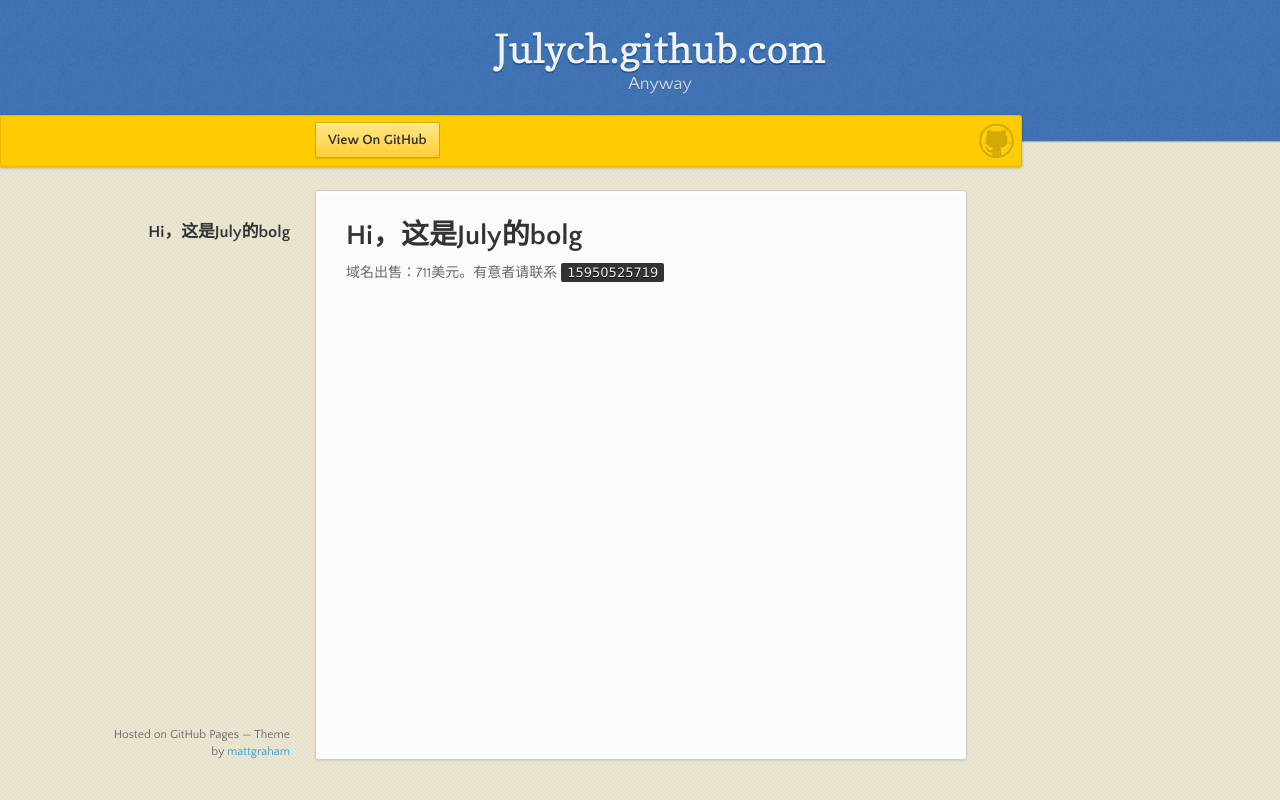
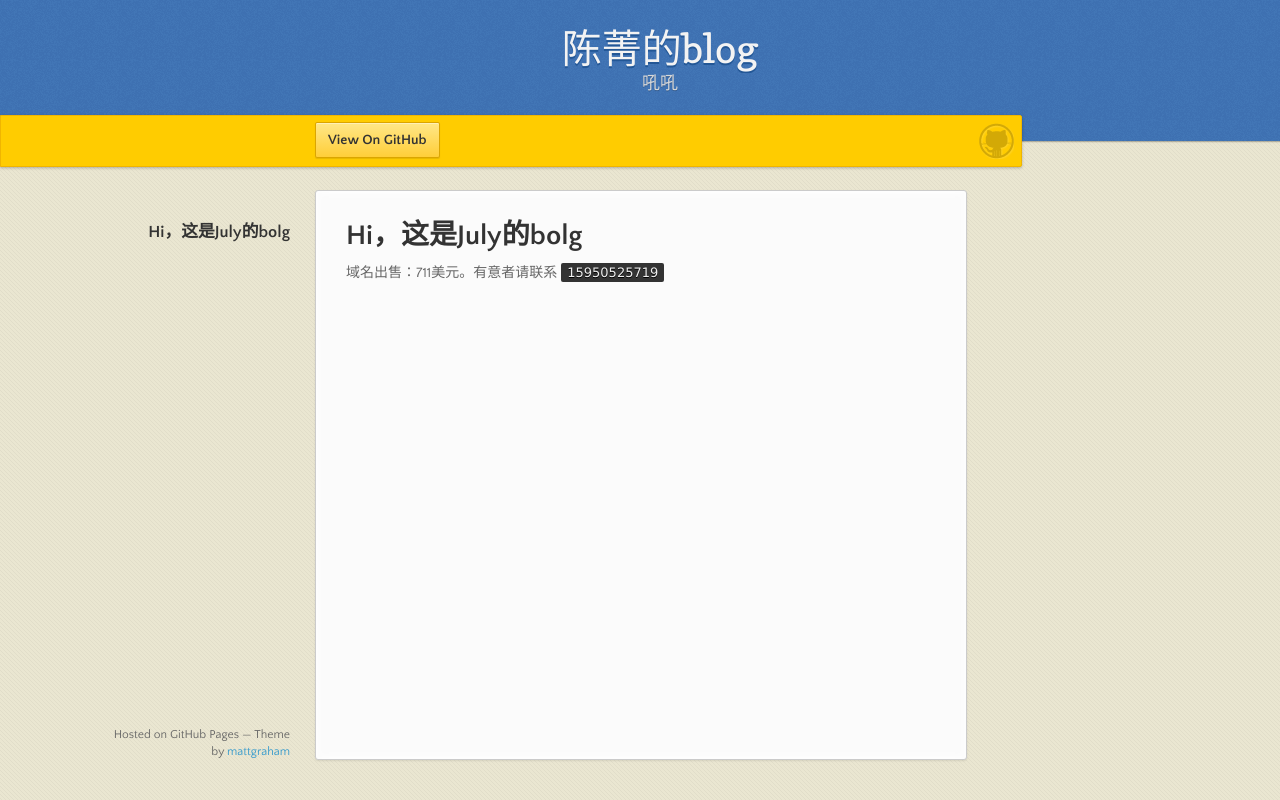
Before and after one commit to julych/julych.github.com, a plain HTML site: page index.html in a window 1280 px wide. Drawn offline with nearby package versions, Linux system fonts and the light colour scheme.

Commit message:
Update index.html

```diff
--- a/index.html
+++ b/index.html
@@ -17,8 +17,8 @@
   <body>
 
       <header>
-        <h1>Julych.github.com</h1>
-        <p>Anyway</p>
+        <h1>陈菁的blog</h1>
+        <p>吼吼</p>
       </header>
 
       <div id="banner">
```
